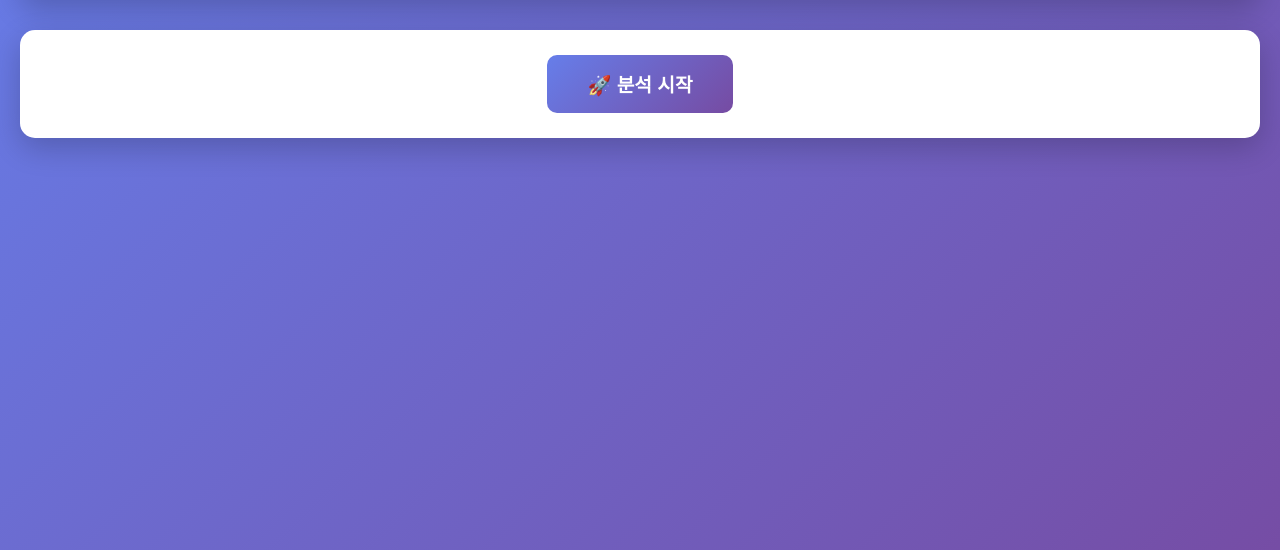
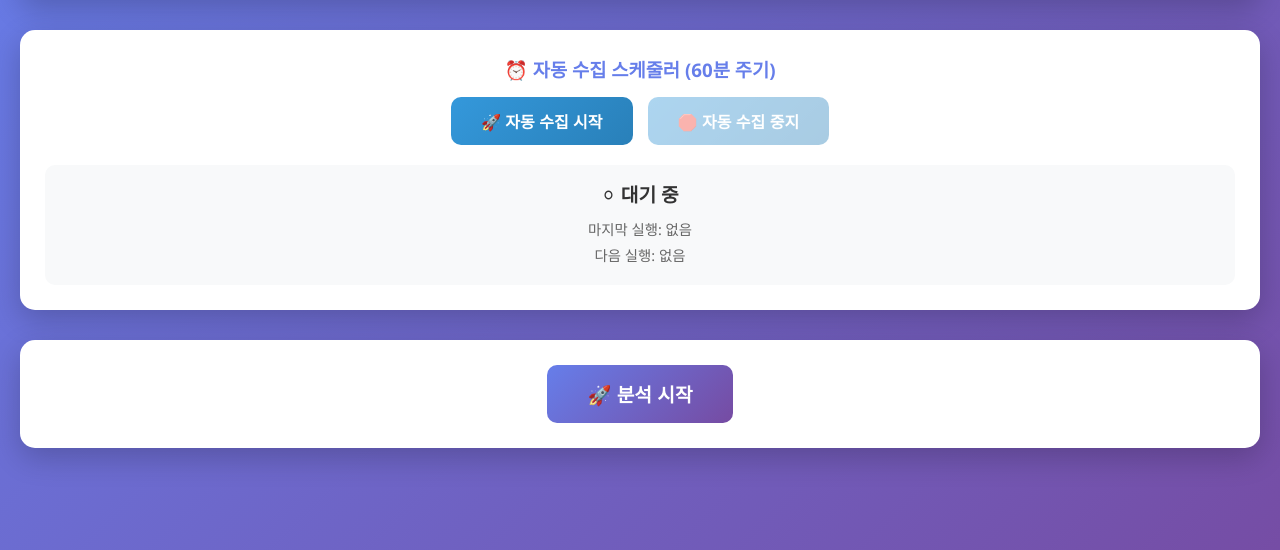
Before and after one commit to chwoo19999-a11y/meotsa_project, a Flask app: page / in a window 1280 px wide. Shown: the part 173-723 px from the top of the page. Run offline with Flask 3, Linux system fonts and the light colour scheme; data that the repository does not hold is empty; parts of the project's set-up code (start-up, migrations or seed data) failed here and were passed over.

Commit message:
스케줄러 대시보드에 표기

```diff
--- a/static/app.js
+++ b/static/app.js
@@ -13,6 +13,13 @@ const detailModal = document.getElementById('detailModal');
 const closeModal = document.querySelector('.close');
 const exportSheetsBtn = document.getElementById('exportSheetsBtn');
 
+// 스케줄러 요소
+const startSchedulerBtn = document.getElementById('startSchedulerBtn');
+const stopSchedulerBtn = document.getElementById('stopSchedulerBtn');
+const schedulerStateText = document.getElementById('schedulerStateText');
+const lastRunText = document.getElementById('lastRunText');
+const nextRunText = document.getElementById('nextRunText');
+
 // 통계 요소
 const statHigh = document.getElementById('statHigh');
 const statMedium = document.getElementById('statMedium');
@@ -20,6 +27,7 @@ const statLow = document.getElementById('statLow');
 
 // 상태 체크 타이머
 let statusCheckInterval = null;
+let schedulerStatusInterval = null;
 
 // 분석 시작
 analyzeBtn.addEventListener('click', async () => {
@@ -43,6 +51,46 @@ analyzeBtn.addEventListener('click', async () => {
             }
         } catch (error) {
             console.error('Error:', error);
+            alert('서버 오류가 발생했습니다.');
+        }
+    }
+});
+
+// 스케줄러 시작
+startSchedulerBtn.addEventListener('click', async () => {
+    if (confirm('자동 수집 스케줄러를 시작하시겠습니까?')) {
+        try {
+            const response = await fetch('/api/scheduler/start', { method: 'POST' });
+            const data = await response.json();
+
+            if (response.ok) {
+                alert(data.message);
+                updateSchedulerStatus();
+            } else {
+                alert(data.message || '스케줄러 시작 실패');
+            }
+        } catch (error) {
+            console.error('Scheduler start error:', error);
+            alert('서버 오류가 발생했습니다.');
+        }
+    }
+});
+
+// 스케줄러 중지
+stopSchedulerBtn.addEventListener('click', async () => {
+    if (confirm('자동 수집 스케줄러를 중지하시겠습니까?')) {
+        try {
+            const response = await fetch('/api/scheduler/stop', { method: 'POST' });
+            const data = await response.json();
+
+            if (response.ok) {
+                alert(data.message);
+                updateSchedulerStatus();
+            } else {
+                alert(data.message || '스케줄러 중지 실패');
+            }
+        } catch (error) {
+            console.error('Scheduler stop error:', error);
             alert('서버 오류가 발생했습니다.');
         }
     }
@@ -140,6 +188,43 @@ function updateProgress(data) {
 
         // 통계 업데이트
         updateStats(data.stats);
+    }
+}
+
+// 스케줄러 상태 업데이트
+async function updateSchedulerStatus() {
+    try {
+        const response = await fetch('/api/status');
+        const data = await response.json();
+
+        // 스케줄러 활성화 상태
+        if (data.scheduler_enabled) {
+            startSchedulerBtn.disabled = true;
+            stopSchedulerBtn.disabled = false;
+
+            // 수집 중인지 확인
+            if (data.is_running) {
+                schedulerStateText.textContent = '🔄 수집 중...';
+                schedulerStateText.className = 'collecting';
+            } else {
+                schedulerStateText.textContent = '🟢 실행 중';
+                schedulerStateText.className = 'active';
+            }
+        } else {
+            startSchedulerBtn.disabled = false;
+            stopSchedulerBtn.disabled = true;
+            schedulerStateText.textContent = '⚪ 대기 중';
+            schedulerStateText.className = '';
+        }
+
+        // 마지막 실행 시간
+        lastRunText.textContent = `마지막 실행: ${data.last_scheduled_run || '없음'}`;
+
+        // 다음 실행 시간
+        nextRunText.textContent = `다음 실행: ${data.next_scheduled_run || '없음'}`;
+
+    } catch (error) {
+        console.error('Scheduler status update error:', error);
     }
 }
 
@@ -256,4 +341,8 @@ window.addEventListener('load', async () => {
     } catch (error) {
         console.error('Initial load error:', error);
     }
+
+    // 스케줄러 상태 초기 업데이트 및 주기적 체크
+    updateSchedulerStatus();
+    schedulerStatusInterval = setInterval(updateSchedulerStatus, 3000);
 });
--- a/static/style.css
+++ b/static/style.css
@@ -47,6 +47,84 @@ header p {
     box-shadow: 0 10px 30px rgba(0, 0, 0, 0.2);
     margin-bottom: 30px;
     text-align: center;
+}
+
+/* 스케줄러 패널 */
+.scheduler-panel {
+    background: white;
+    padding: 25px;
+    border-radius: 15px;
+    box-shadow: 0 10px 30px rgba(0, 0, 0, 0.2);
+    margin-bottom: 30px;
+}
+
+.scheduler-panel h3 {
+    color: #667eea;
+    margin-bottom: 15px;
+    text-align: center;
+}
+
+.scheduler-controls {
+    display: flex;
+    gap: 15px;
+    justify-content: center;
+    margin-bottom: 20px;
+}
+
+.btn-scheduler {
+    background: linear-gradient(135deg, #3498db 0%, #2980b9 100%);
+    color: white;
+    border: none;
+    padding: 12px 30px;
+    font-size: 1em;
+    border-radius: 10px;
+    cursor: pointer;
+    transition: transform 0.2s, box-shadow 0.2s;
+    font-weight: bold;
+}
+
+.btn-scheduler:hover:not(:disabled) {
+    transform: translateY(-2px);
+    box-shadow: 0 5px 20px rgba(52, 152, 219, 0.4);
+}
+
+.btn-scheduler:disabled {
+    opacity: 0.4;
+    cursor: not-allowed;
+}
+
+.scheduler-status {
+    background: #f8f9fa;
+    padding: 15px;
+    border-radius: 10px;
+    text-align: center;
+}
+
+#schedulerStateText {
+    font-size: 1.2em;
+    font-weight: bold;
+    margin-bottom: 10px;
+    color: #333;
+}
+
+#schedulerStateText.active {
+    color: #27ae60;
+}
+
+#schedulerStateText.collecting {
+    color: #f39c12;
+    animation: pulse 1.5s infinite;
+}
+
+@keyframes pulse {
+    0%, 100% { opacity: 1; }
+    50% { opacity: 0.6; }
+}
+
+.scheduler-info {
+    font-size: 0.9em;
+    color: #666;
+    margin: 5px 0;
 }
 
 .btn-primary {
--- a/templates/index.html
+++ b/templates/index.html
@@ -15,6 +15,20 @@
             <h1>⚖️ 소송금융 투자 적합도 분석</h1>
             <p>AI 기반 뉴스 분석 시스템</p>
         </header>
+
+        <!-- 스케줄러 컨트롤 패널 -->
+        <section class="scheduler-panel">
+            <h3>⏰ 자동 수집 스케줄러 (60분 주기)</h3>
+            <div class="scheduler-controls">
+                <button id="startSchedulerBtn" class="btn-scheduler">🚀 자동 수집 시작</button>
+                <button id="stopSchedulerBtn" class="btn-scheduler" disabled>🛑 자동 수집 중지</button>
+            </div>
+            <div id="schedulerStatus" class="scheduler-status">
+                <p id="schedulerStateText">⚪ 대기 중</p>
+                <p id="lastRunText" class="scheduler-info">마지막 실행: 없음</p>
+                <p id="nextRunText" class="scheduler-info">다음 실행: 없음</p>
+            </div>
+        </section>
 
         <!-- 컨트롤 패널 -->
         <section class="control-panel">
```
